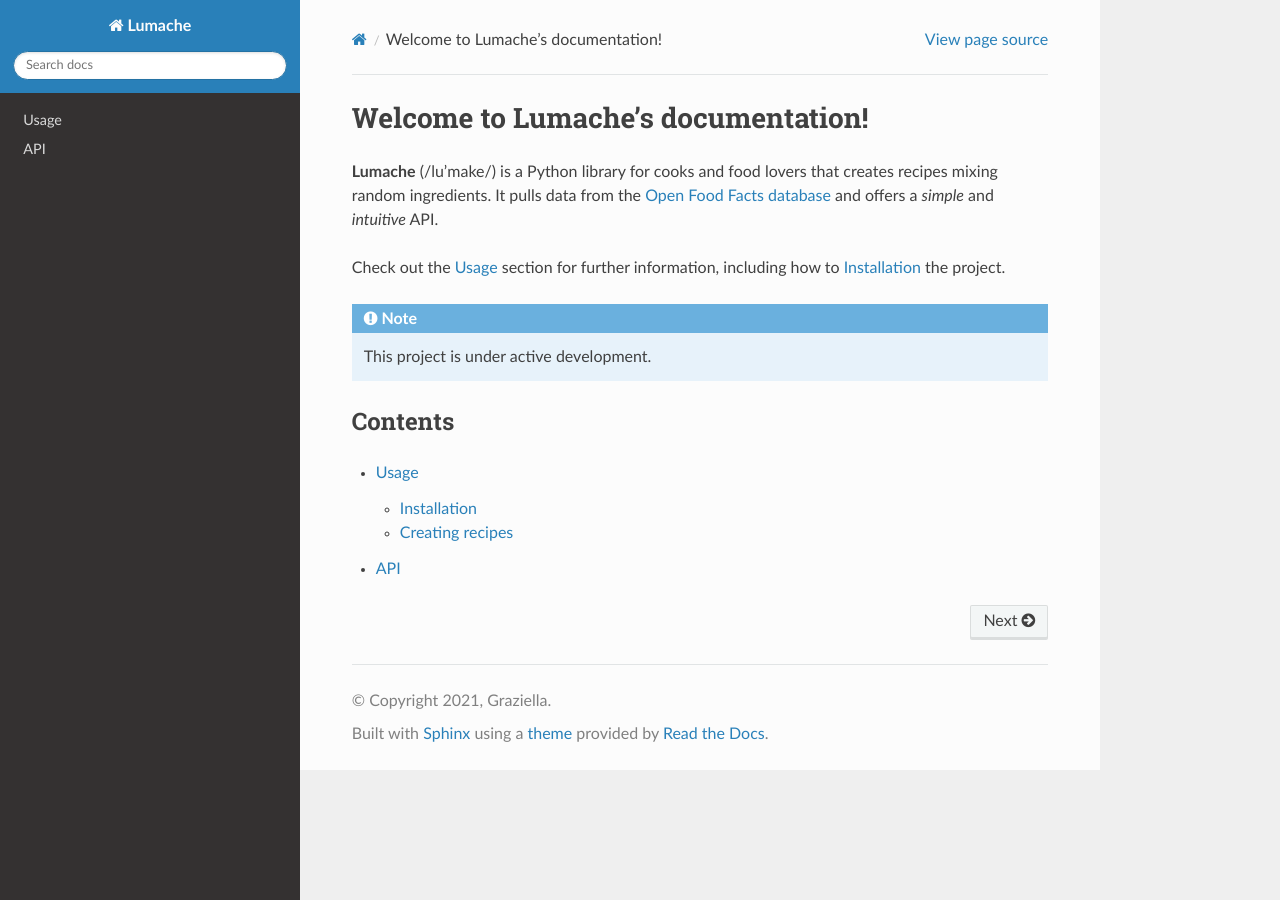
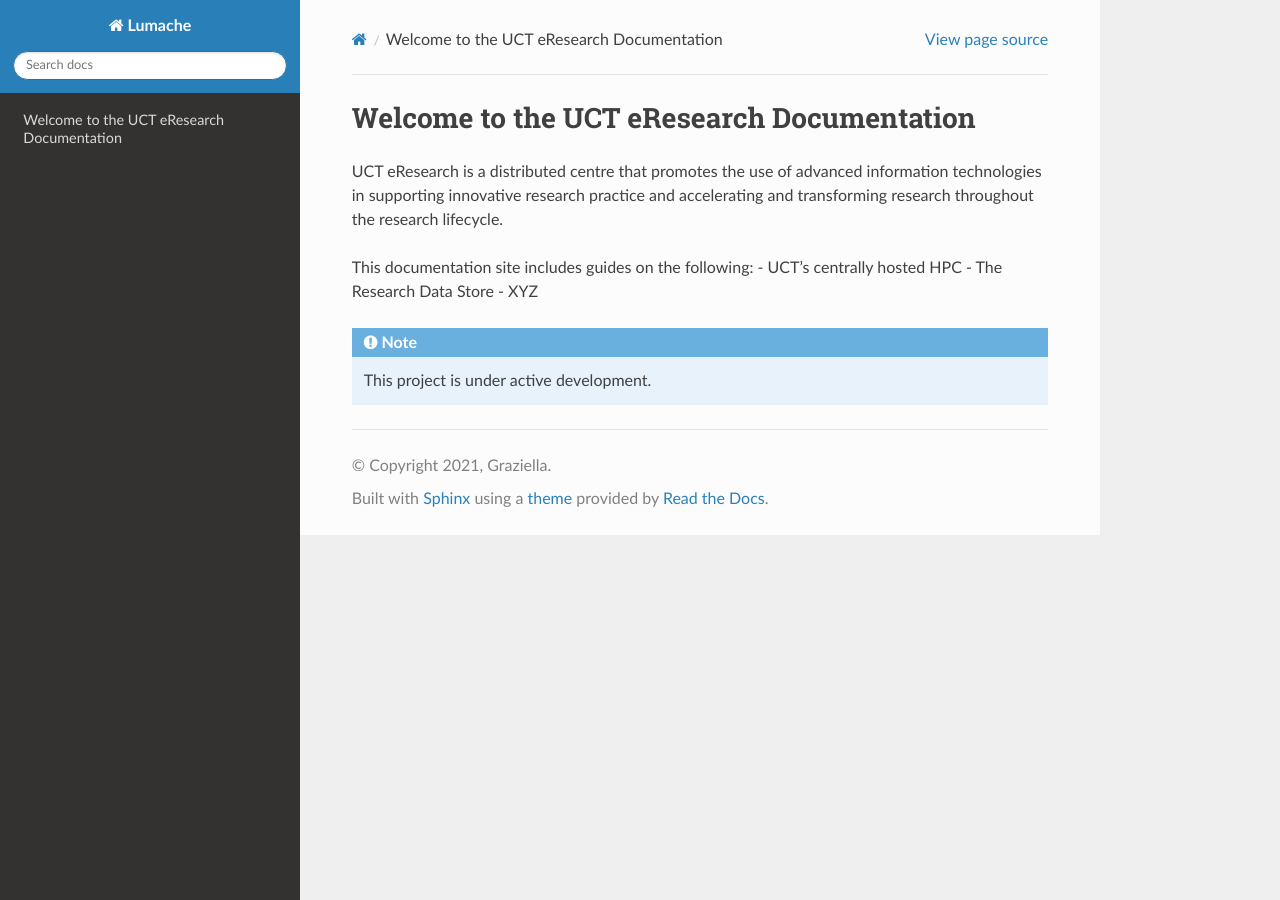
Before and after one commit to uct-eresearch/uct-eresearch-docs, a Sphinx documentation site: the page built from docs/source/index.rst, in a window 1280 px wide. Built offline with Sphinx 7.4.7 and the Read the Docs theme 3.1.0, drawn with Linux system fonts in a browser that asks for light colours.

Commit message:
customise content to uct as poc

```diff
--- a/docs/source/conf.py
+++ b/docs/source/conf.py
@@ -17,6 +17,7 @@ extensions = [
     'sphinx.ext.autodoc',
     'sphinx.ext.autosummary',
     'sphinx.ext.intersphinx',
+    'myst_parser'
 ]
 
 intersphinx_mapping = {
@@ -33,3 +34,21 @@ html_theme = 'sphinx_rtd_theme'
 
 # -- Options for EPUB output
 epub_show_urls = 'footnote'
+
+
+myst_enable_extensions = [
+    "amsmath",
+    "attrs_inline",
+    "colon_fence",
+    "deflist",
+    "dollarmath",
+    "fieldlist",
+    "html_admonition",
+    "html_image",
+    "linkify",
+    "replacements",
+    "smartquotes",
+    "strikethrough",
+    "substitution",
+    "tasklist",
+]
--- a/docs/source/index.rst
+++ b/docs/source/index.rst
@@ -1,22 +1,16 @@
-Welcome to Lumache's documentation!
+Welcome to the UCT eResearch Documentation
 ===================================
 
-**Lumache** (/lu'make/) is a Python library for cooks and food lovers
-that creates recipes mixing random ingredients.
-It pulls data from the `Open Food Facts database <https://world.openfoodfacts.org/>`_
-and offers a *simple* and *intuitive* API.
+UCT eResearch is a distributed centre that promotes the use of advanced information technologies in
+supporting innovative research practice and accelerating and transforming research throughout the research
+lifecycle.
 
-Check out the :doc:`usage` section for further information, including
-how to :ref:`installation` the project.
+This documentation site includes guides on the following:
+- UCT's centrally hosted HPC
+- The Research Data Store
+- XYZ
+
 
 .. note::
 
    This project is under active development.
-
-Contents
---------
-
-.. toctree::
-
-   usage
-   api
```
Also changed, not shown: docs/source/hpc.rst (added, +31 -0 lines), docs/source/rds.rst (added, +31 -0 lines), docs/source/usage.rst (deleted, +0 -33 lines), .readthedocs.yaml.
